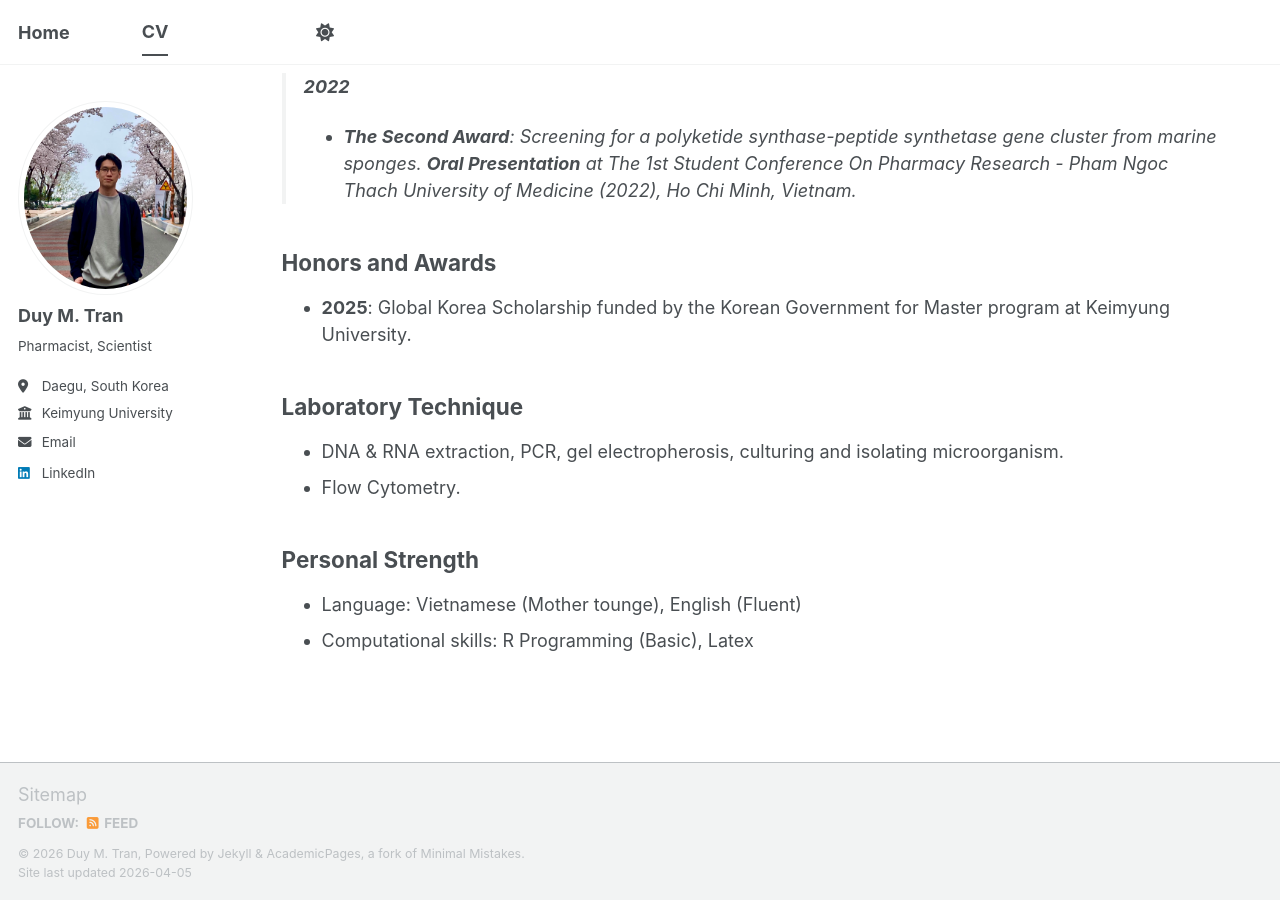
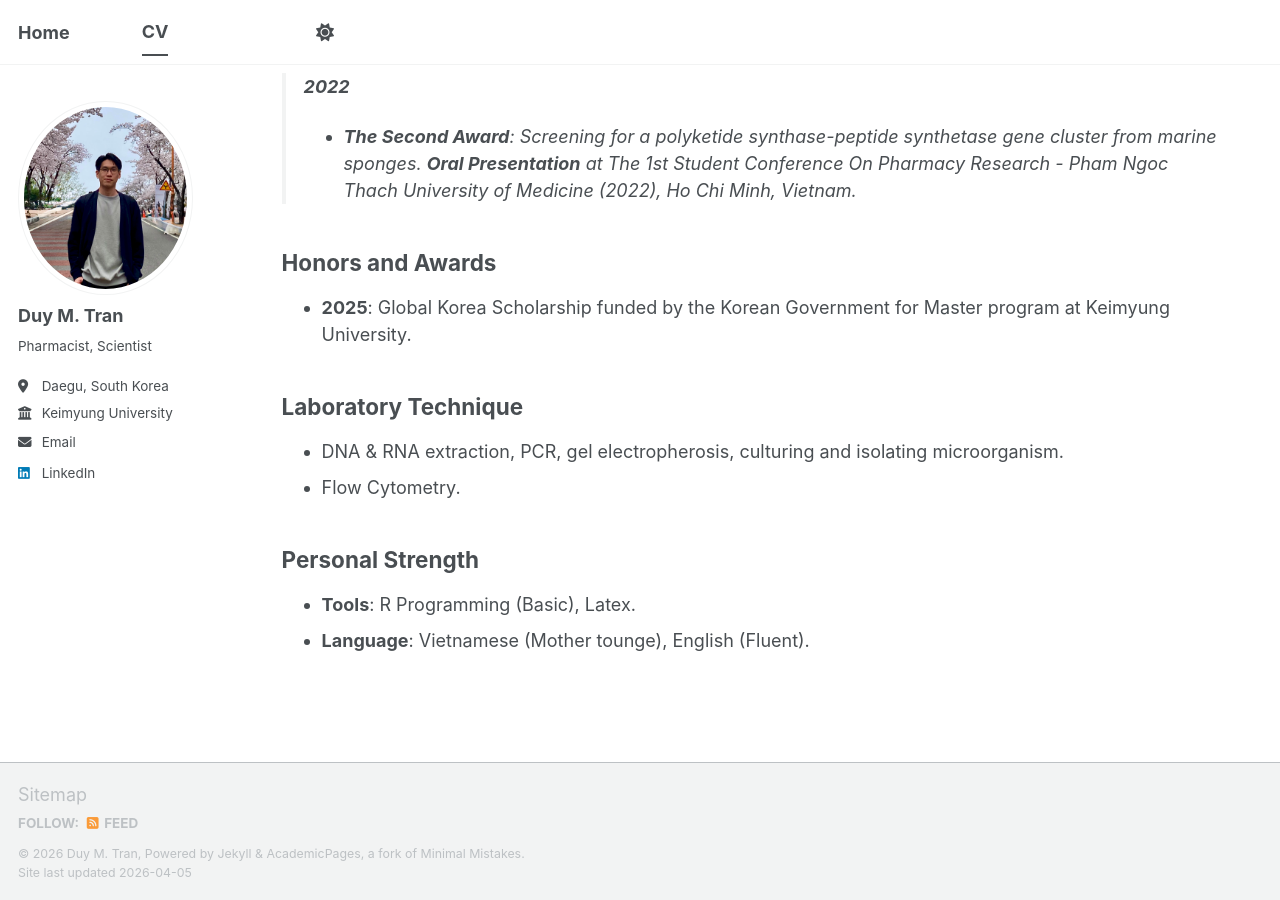
Before and after one commit to tranminhduy-git/tmduy.github.io, a Jekyll site: the page built from _pages/cv.md, in a window 1280 px wide and 900 px high, scrolled down 1689 px. Built offline with Jekyll 4.4.1, drawn with Linux system fonts in a browser that asks for light colours; a script bundle is joined from its source files by our own code; library files that are not in the unit come from our copies.

Commit message:
Update cv.md

```diff
--- a/_pages/cv.md
+++ b/_pages/cv.md
@@ -65,5 +65,5 @@ compounds from marine sponges in Vietnam.
 
 ## Personal Strength
 
-* Language: Vietnamese (Mother tounge), English (Fluent)
-* Computational skills: R Programming (Basic), Latex
+* __Tools__: R Programming (Basic), Latex.
+* __Language__: Vietnamese (Mother tounge), English (Fluent).
```
